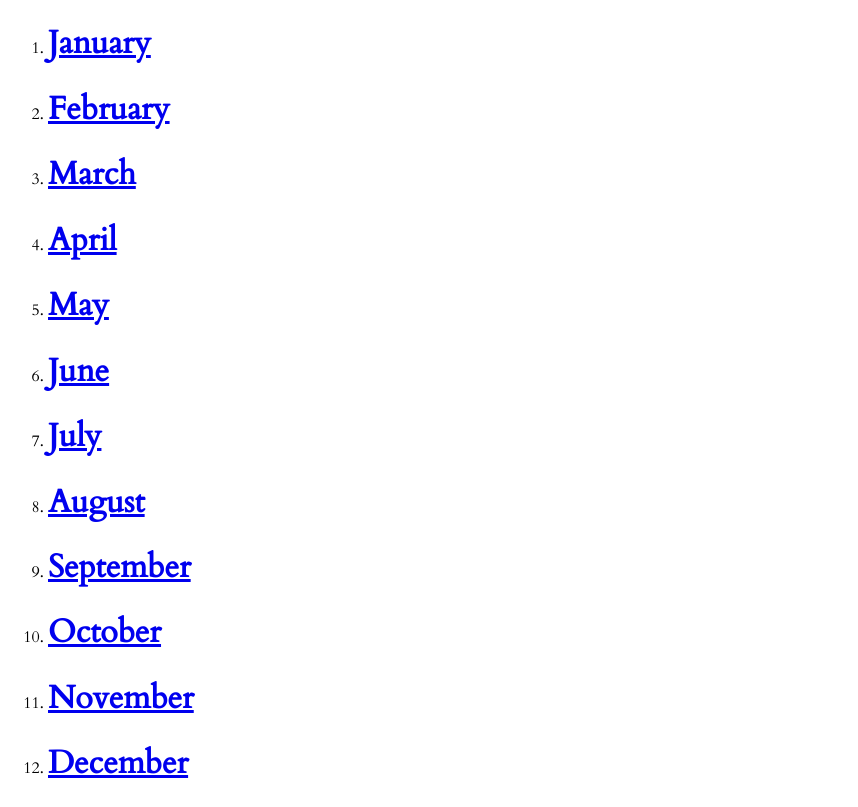
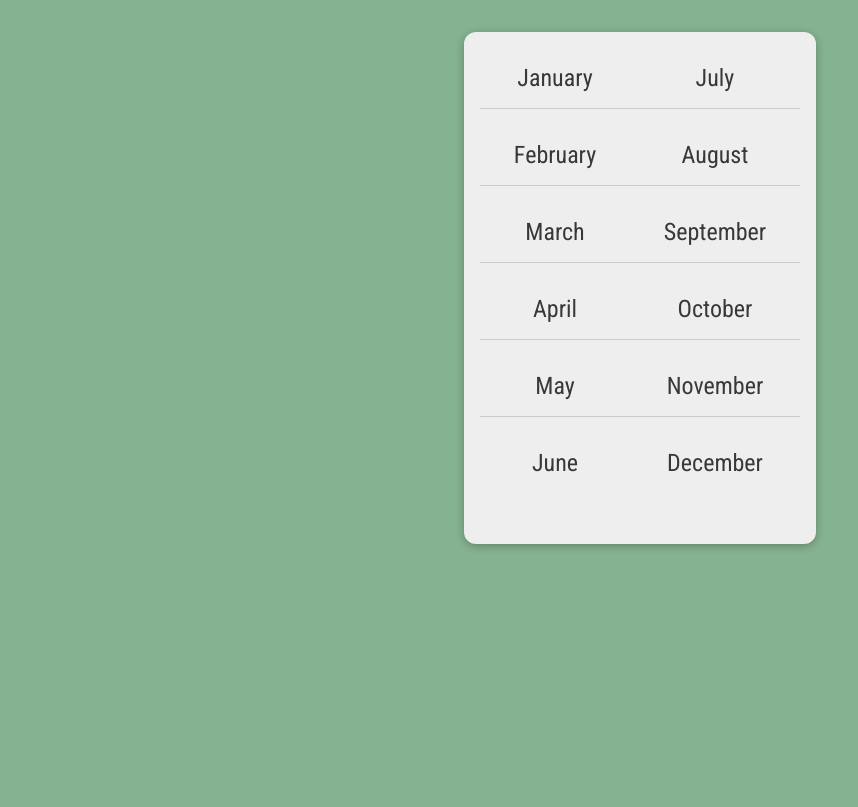
Before and after one commit to nandandevinagara/django_practical_guide, a Django app: page /challenges/ in a window 1280 px wide. Shown: the whole page, without its empty margins (0-858 px from the left). After the commit the page ends 549 px from the top, so only its background shows below. Run offline with Django 3.2, Linux system fonts and the light colour scheme.

Commit message:
updated css files are added.

```diff
--- a/challenges/static/challenges/challenges.css
+++ b/challenges/static/challenges/challenges.css
@@ -1,3 +1,37 @@
 ul {
-    list-style: none;
+  list-style: none;
+  margin: 2rem auto;
+  width: 90%;
+  max-width: 20rem;
+  box-shadow: 0 2px 8px rgba(0, 0, 0, 0.26);
+  padding: 1rem;
+  border-radius: 12px;
+  display: flex;
+  flex-direction: column;
+  flex-wrap: wrap;
+  height: 30rem;
+  background-color: #eeeeee;
 }
+
+li {
+  margin: 1rem 0;
+  text-align: center;
+  font-size: 1.5rem;
+  border-bottom: 1px solid #ccc;
+  padding-bottom: 1rem;
+}
+
+li:last-of-type,
+li:nth-of-type(6) {
+  border-bottom: none;
+}
+
+li a {
+  text-decoration: none;
+  color: #383838;
+}
+
+li a:hover,
+li a:active {
+  color: #7e0154;
+}
--- a/challenges/templates/base.html
+++ b/challenges/templates/base.html
@@ -9,9 +9,9 @@
         <h1>Title (which will be replaced later)</h1>
         {% endblock %}
     </title>
-<!--    a common css file for the whole project-->
+    <!--    a common css file for the whole project-->
     <link rel="stylesheet" href="{% static "styles.css" %}">
-<!--    a block which can be used/discarded by individual child templates-->
+    <!--    a block which can be used/discarded by individual child templates-->
             {% block css_files %} {% endblock %}
 </head>
 
--- a/challenges/templates/challenges/index.html
+++ b/challenges/templates/challenges/index.html
@@ -10,11 +10,11 @@
 {% endblock %}
 
 {% block replacable_body %}
-<ol>
+<ul>
     {% for i in month_list %}
     <!--            <li> <h1> <a href = /challenges/{{ i }} >{{ i|title }}</a> </h1></li>-->
     <!--        hardcoding the relative path is not a good idea-->
-    <li><h1><a href="{% url 'month_str_url' i %}">{{ i|title }}</a></h1></li>
+    <li><a href="{% url 'month_str_url' i %}">{{ i|title }}</a></li>
     {% endfor %}
-</ol>
+</ul>
 {% endblock %}
--- a/static/styles.css
+++ b/static/styles.css
@@ -1,16 +1,10 @@
-/* @import url('https://fonts.googleapis.com/css2?family=Caveat&display=swap');
-@import url('https://fonts.googleapis.com/css2?family=Cookie&display=swap');
-@import url('https://fonts.googleapis.com/css2?family=Courgette&display=swap'); */
-@import url('https://fonts.googleapis.com/css2?family=Cardo&display=swap');
+@import url('https://fonts.googleapis.com/css2?family=Roboto+Condensed:wght@400;700&display=swap');
 
-
-html{
-/*font-family: 'Caveat', cursive;
-font-family: 'Cookie', cursive;
-font-family: 'Courgette', cursive;*/
-font-family: 'Cardo', serif;
+html {
+  font-family: 'Roboto Condensed', sans-serif;
 }
 
-body{
-margin:2
+body {
+  margin: 0;
+  background-color: #85b291;
 }
```
